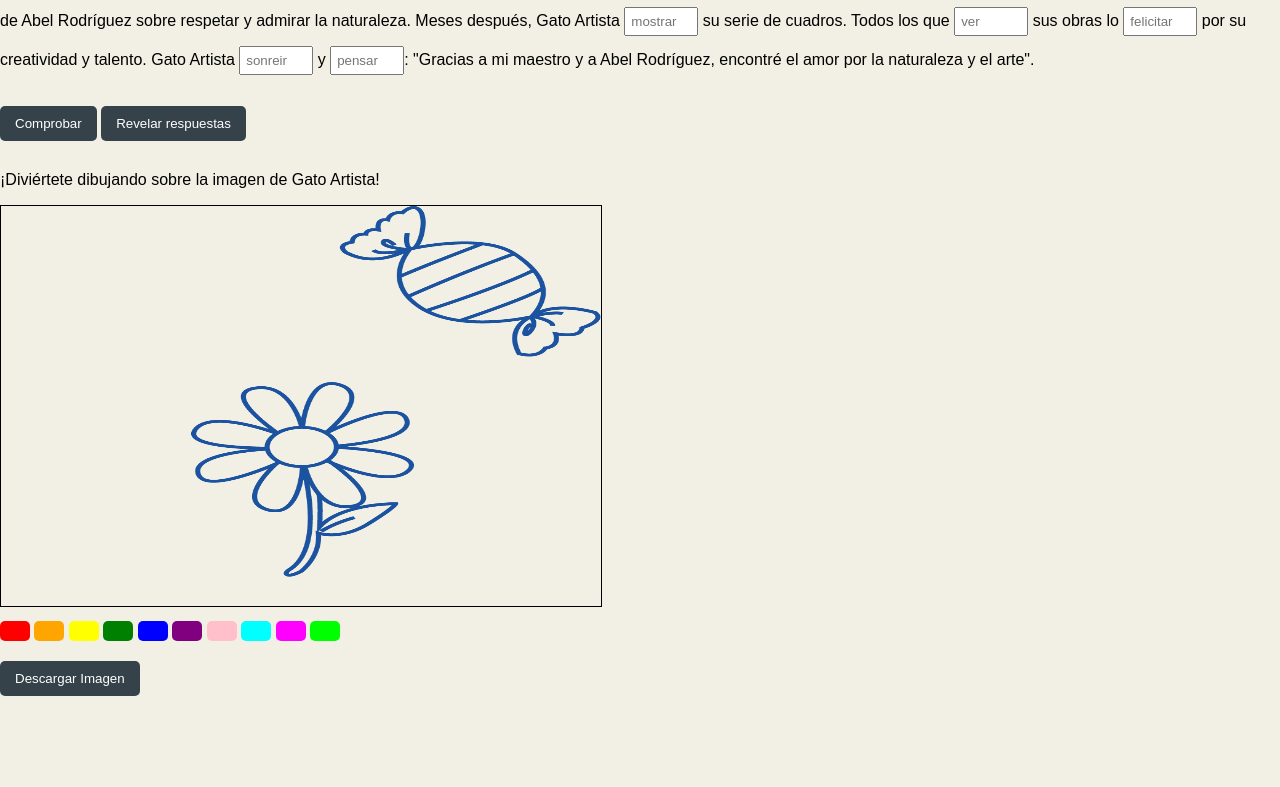
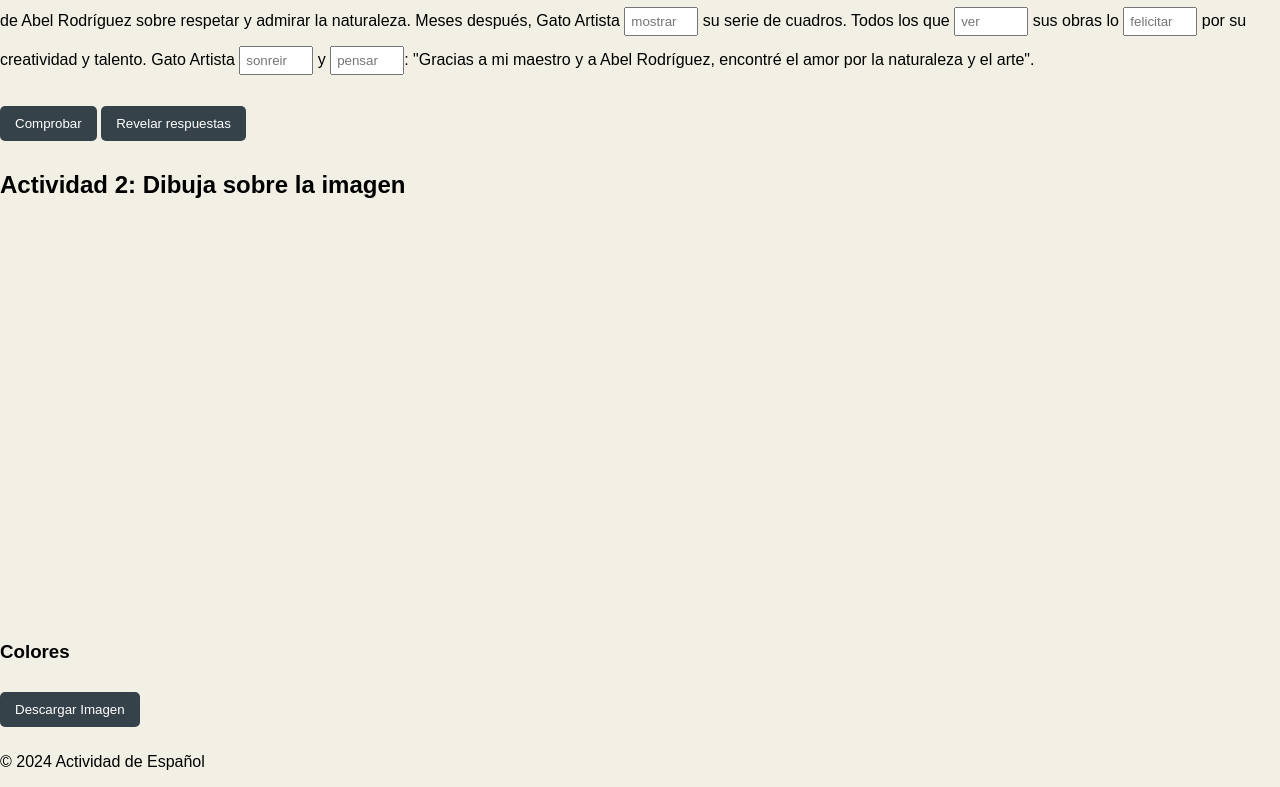
Before and after one commit to OtroMapache/ELE, a plain HTML site: page index.html in a window 1280 px wide. Shown: the part 1389-2176 px from the top of the page. Before the commit the page ends 2095 px from the top, so only its background shows below. Drawn offline with Linux system fonts and the light colour scheme.

Commit message:
Update index.html

```diff
--- a/index.html
+++ b/index.html
@@ -117,28 +117,30 @@
     <button id="checkBtn">Comprobar</button>
     <button id="revealBtn">Revelar respuestas</button>
     <p id="result"></p>
-    <p>¡Diviértete dibujando sobre la imagen de Gato Artista!</p>
-    <canvas id="canvas" width="600" height="400" style="border: 1px solid #000;"></canvas>
-    <div id="colorPalette">
-        <button class="colorButton" style="background-color: red;"></button>
-        <button class="colorButton" style="background-color: orange;"></button>
-        <button class="colorButton" style="background-color: yellow;"></button>
-        <button class="colorButton" style="background-color: green;"></button>
-        <button class="colorButton" style="background-color: blue;"></button>
-        <button class="colorButton" style="background-color: purple;"></button>
-        <button class="colorButton" style="background-color: pink;"></button>
-        <button class="colorButton" style="background-color: cyan;"></button>
-        <button class="colorButton" style="background-color: magenta;"></button>
-        <button class="colorButton" style="background-color: lime;"></button>
-    </div>
-    <button id="downloadBtn">Descargar Imagen</button>
-</div>
+    </section>
+
+   <section>
+        <h2>Actividad 2: Dibuja sobre la imagen</h2>
+        <div id="drawing-area">
+            <canvas id="drawing-canvas" width="600" height="400"></canvas>
+            <img id="base-image" src="tu-imagen-base.jpg" alt="Imagen base" style="display:none;">
+        </div>
+        <div>
+            <h3>Colores</h3>
+            <div class="color-button" style="background-color: red;" onclick="setColor('red')"></div>
+            <div class="color-button" style="background-color: green;" onclick="setColor('green')"></div>
+            <div class="color-button" style="background-color: blue;" onclick="setColor('blue')"></div>
+            <div class="color-button" style="background-color: yellow;" onclick="setColor('yellow')"></div>
+            <div class="color-button" style="background-color: black;" onclick="setColor('black')"></div>
+        </div>
+        <button id="downloadBtn">Descargar Imagen</button>
+    </section>
+</main>
+
+<footer>
+    <p>© 2024 Actividad de Español</p>
+</footer>
 
 <script src="script.js"></script>
 </body>
 </html>
-</section>
-
-<script src="script.js"></script>
-</body>
-</html>
```
